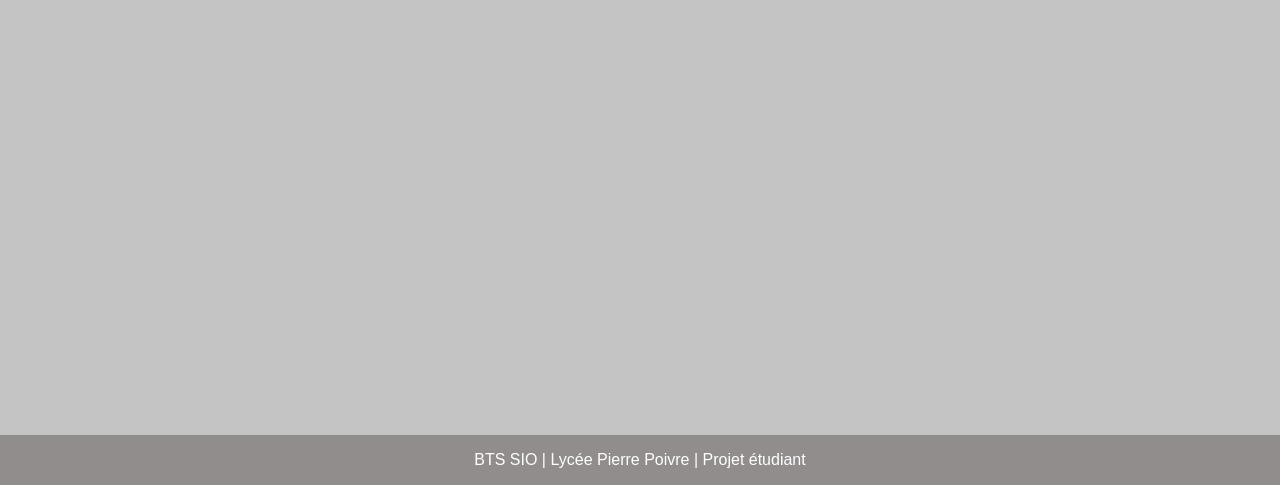
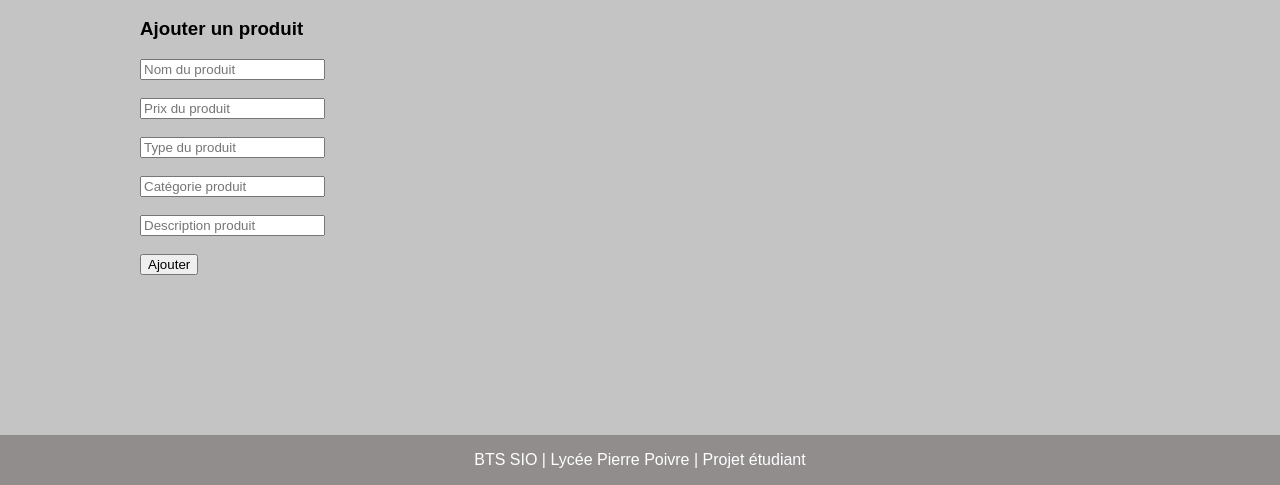
Before and after one commit to thilderaza/PPE3-E-Commerce, a PHP site: template PPE/View/viewCompte.php in a window 1280 px wide. Shown: the part 315-800 px from the top of the page. Run offline with PHP 8.4, Linux system fonts and the light colour scheme; the template is opened without the code that fills it, so the values that code supplies are empty.

Commit message:
Update viewCompte.php

```diff
--- a/PPE/View/viewCompte.php
+++ b/PPE/View/viewCompte.php
@@ -1,3 +1,4 @@
+
 
 <?php
 if (!empty($_SESSION["userId"])) {
@@ -36,7 +37,7 @@ ob_start();
             echo "<form action='index.php?action=produit' method='POST'>";
             echo
             "<tr>"
-                ."<td>"."<input readonly type='text' name='ide' id='ide' value=".$produit['num_prod']."></td>"
+                ."<td>"."<input readonly type='text' name='num_prod' id='num_prod' value=".$produit['num_prod']."></td>"
                 ."<td>"."<input type='text' name='nom_prod' id='nom_prod' value=".$produit['nom_prod']."></td>"
                 ."<td>"."<input type='text' name='prix' id='prix' value='".$produit['prix'] . "'></td>"
                 ."<td>"."<input type='text' name='type_prod' id='type_prod' value='".$produit['type_prod'] . "'></td>"
@@ -52,6 +53,21 @@ ob_start();
 	  	</table>
 </section>
 
+<article>
+        <h1>Ajouter un produit</h1>
+        <form action="index.php?action=Ajouter" method="post">
+          <input type="text" name="nom_prod" id="nom_prod" placeholder="Nom du produit"> <br><br>
+          <input type="numeric" name="prix" id="prix" placeholder="Prix du produit"><br><br>
+          <input type="text" name="type_prod" id="type_prod" placeholder="Type du produit"> <br><br>
+          <input type="text" name="categ_prod" id="categ_prod" placeholder="Catégorie produit"> <br><br>
+          <input type="text" name="descrip_prod" id="descrip_prod" placeholder="Description produit"> <br><br>
+          <input type="submit" name="action" value="Ajouter">
+          <br><br>
+          <br><br>
+        </form>
+</article>
+
+
 <?php
 	$contenu = ob_get_clean();
 	require 'template.php';
```
